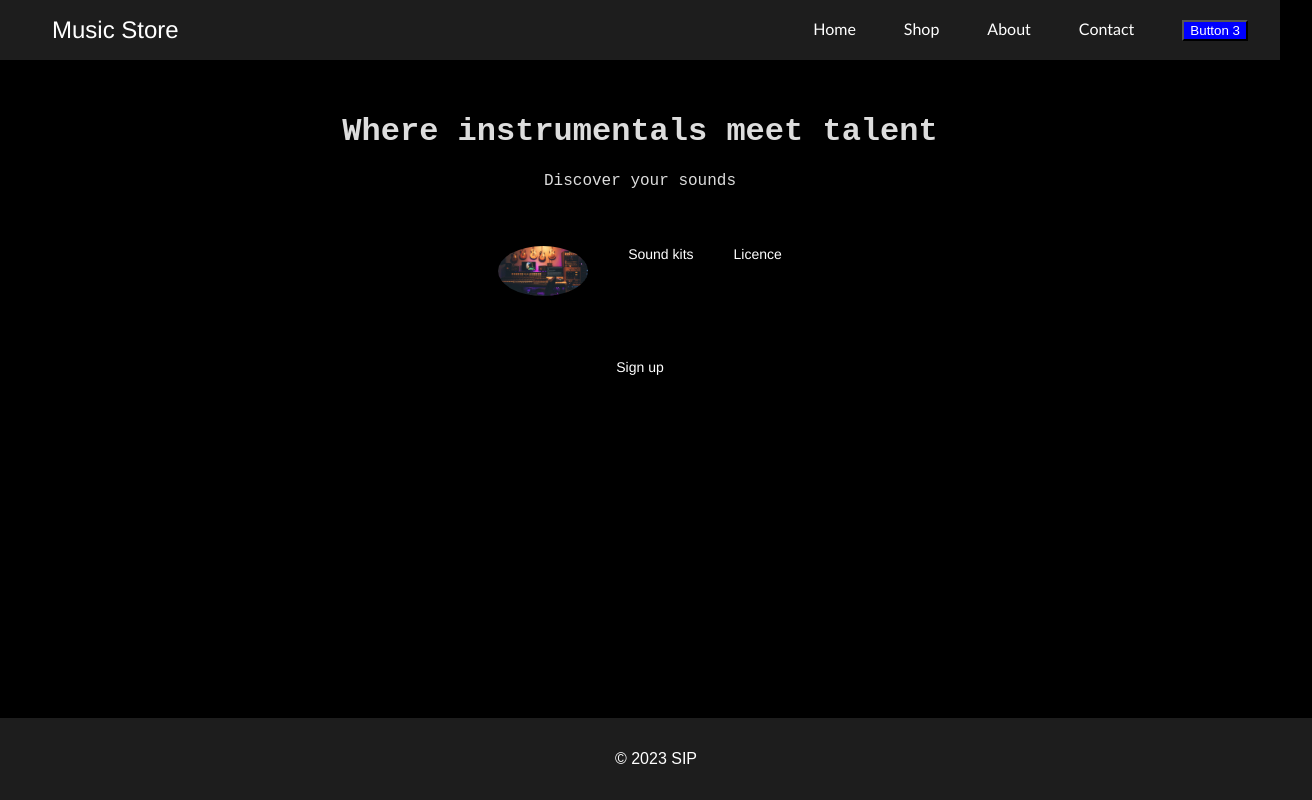
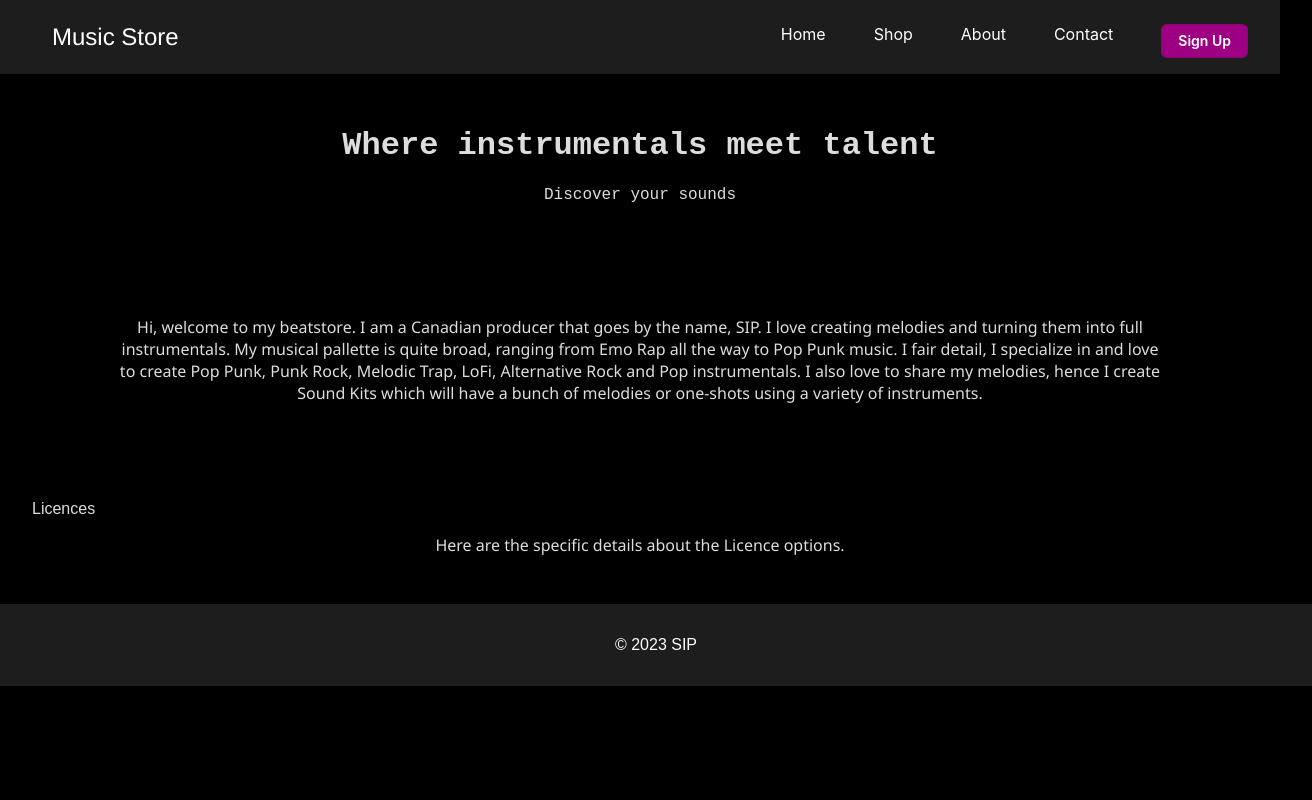
Before and after one commit to sip357/Music-Store, a Next.js app: page / in a window 1280 px wide. Shown: the whole page, 1312 px wide, since content can reach past the window. Built offline with nearby package versions, Linux system fonts and the light colour scheme.

Commit message:
Added Sign up button

```diff
--- a/app/components/NavBar.tsx
+++ b/app/components/NavBar.tsx
@@ -25,7 +25,7 @@ const NavBar: React.FC = () => {
           <Link href="/">Home</Link>
         </li>
         <li>
-          <Link href="./pages/store.html">Shop</Link>
+          <Link href="/store">Shop</Link>
         </li>
         <li>
           <Link href="/about">About</Link>
@@ -34,7 +34,9 @@ const NavBar: React.FC = () => {
           <Link href="/contact">Contact</Link>
         </li>
         <li>
-          <Link href="/"><button className="button-3" role="button">Button 3</button></Link>
+          <Link href="/">
+            <button className={styles['button-3']} role="button">Sign Up</button> {/* Apply button-3 class */}
+          </Link>
         </li>
       </ul>
     </nav>
--- a/app/page.tsx
+++ b/app/page.tsx
@@ -10,15 +10,19 @@ export default function def() {
         <p>Discover your sounds</p>
       </div>
       <div className="container">
-        <a href="store.html" className="image-container">
-          <img src="studio.jpg" alt="Instrumentals" width="90" height="90"></img>
-          <div className="hover-text">Instrumentals</div>
-        </a>
-        <a href="/">Sound kits</a>
-        <a href="/">Licence</a>
+        <p className="paraFonts">
+          Hi, welcome to my beatstore. I am a Canadian producer that goes by the name, SIP.
+          I love creating melodies and turning them into full instrumentals.
+          My musical pallette is quite broad, ranging from Emo Rap all the way to Pop Punk music.
+          I fair detail, I specialize in and love to create Pop Punk, Punk Rock, Melodic Trap, LoFi, Alternative Rock and Pop instrumentals.
+          I also love to share my melodies, hence I create Sound Kits which will have a bunch of melodies or one-shots using a variety of instruments.
+        </p>
       </div>
-      <div className="container">
-        <a href="/" className="signUpbutton">Sign up</a>
+      <div>
+        <header>Licences</header>
+        <p className="paraFonts">
+          Here are the specific details about the Licence options.
+        </p>
       </div>
     </Layout>
   );
--- a/app/styles/NavBar.module.css
+++ b/app/styles/NavBar.module.css
@@ -4,6 +4,7 @@
     align-items: center;
     background-color: #1d1d1d;
     padding: 1rem;
+    font-family: -apple-system,system-ui,"Segoe UI",Helvetica,Arial,sans-serif,"Apple Color Emoji","Segoe UI Emoji";
   }
 
   .logo a {
@@ -20,6 +21,7 @@
   }
 
   .navLinks li {
+    padding-top: 0.5rem;
     margin-left: 1rem;
   }
 
@@ -34,10 +36,9 @@
     color: #ddd;
   }
 
-/* CSS */
 .button-3 {
   appearance: none;
-  background-color: #2ea44f;
+  background-color: #9e0083;
   border: 1px solid rgba(27, 31, 35, .15);
   border-radius: 6px;
   box-shadow: rgba(27, 31, 35, .1) 0 1px 0;
@@ -66,7 +67,7 @@
 }
 
 .button-3:hover {
-  background-color: #2c974b;
+  background-color: #6d2f4f;
 }
 
 .button-3:focus {
--- a/app/styles/globals.css
+++ b/app/styles/globals.css
@@ -14,6 +14,10 @@ nav a {
   font-size: 1rem;
 }
 
+Head{
+  position: fixed;
+}
+
 main {
   padding: 2rem;
 }
@@ -27,7 +31,7 @@ footer {
   width: 100%;
   left: 0;
   bottom: 0;
-  position: fixed;
+  position: relative;
 }
 
 div {
@@ -56,69 +60,14 @@ div a {
   text-decoration: none;
 }
 
-.signUpbutton:hover container{
-  font-family: 'Gill Sans', 'Gill Sans MT', Calibri, 'Trebuchet MS', sans-serif;
-  background-color: blue;
-  flex-wrap: wrap;
-}
-
-ul{
-  font-family: 'Gill Sans', 'Gill Sans MT', Calibri, 'Trebuchet MS', sans-serif;
-  color: white;
-  flex-wrap: wrap;
-}
-
-button{
-  background-color: blue;
-  color: white;
-}
-
 .container {
   display: flex;
   justify-content: center;
-  flex-wrap: wrap;
+  padding: 5rem;
 }
 
-img {
-  border-radius: 60%;
-  transition: all 0.3s ease;
-  max-width: 100%;
-  height: auto;
-}
-
-.image-container:hover img{
-  box-shadow: 0 0 10px 1px rgba(3, 180, 239, 0.5);
-  opacity: 0.8;
-  filter: blur(10px);
-}
-
-.image-container {
-  position: relative;
-  display: inline-block;
-  text-decoration: none;
-}
-
-.hover-text {
-  visibility: hidden;
-  font-weight: bold;
-  width: 100px;
-  background-color: rgb(0, 0, 0);
-  color: #ffffff;
-  text-align: center;
-  border-radius: 6px;
-  padding: 0px;
-  position: absolute;
-  top: 50%;
-  left: 50%;
-  transform: translate(-50%, -50%);
-  transition: visibility 0.3s, opacity 0.3s ease;
-  opacity: 0;
-  z-index: 1;
-}
-
-.image-container:hover .hover-text {
-  visibility: visible;
-  opacity: 1;
+.paraFonts{
+  font-family: 'Segoe UI', Tahoma, Geneva, Verdana, sans-serif;
 }
 
 /* Media queries for responsiveness*/
@@ -137,6 +86,10 @@ img {
     padding: 1.5rem;
   }
 
+  .container{
+    padding: 4rem;
+  }
+
   div h1 {
     font-size: 1.5rem;
   }
@@ -149,6 +102,10 @@ img {
 @media (max-width: 768px) {
   main {
     padding: 1rem;
+  }
+
+  .container{
+    padding: 2.5rem;
   }
 
   nav a {
@@ -170,6 +127,10 @@ img {
     padding: 0.5rem;
   }
 
+  .container{
+    padding: 1rem;
+  }
+
   nav a {
     font-size: 0.75rem;
     margin: 0 0.25rem;
```
Also changed, not shown: app/pages/store.tsx (+7 -0 lines).
